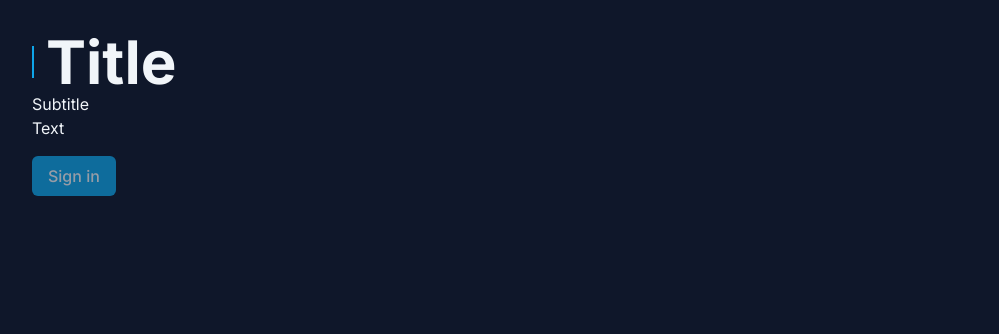
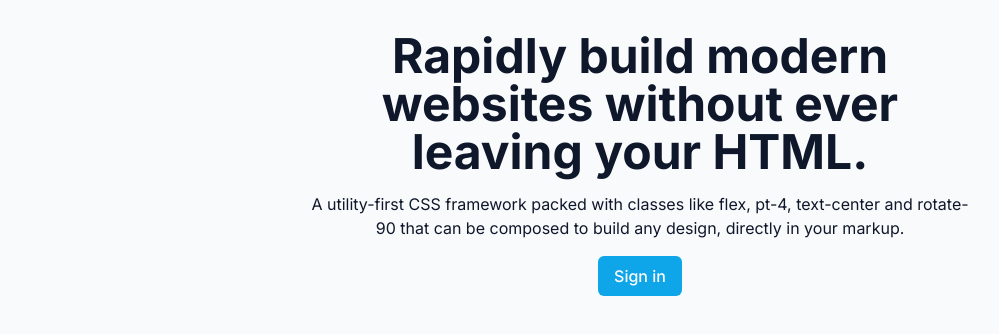
Before and after one commit to Jessica-Garcia/tailwind-next, a Next.js app: page / in a window 1280 px wide. Shown: the top 334 px of the page, without its empty margins (0-999 px from the left). Built offline with nearby package versions, Linux system fonts and the light colour scheme.

Commit message:
dark mode

```diff
--- a/src/app/page.tsx
+++ b/src/app/page.tsx
@@ -1,10 +1,15 @@
 export default function Home() {
   return (
-    <div className="p-8 bg-slate-900 text-slate-100 h-screen">
-      <h1 className="font-bold flex items-center gap-3 text-3xl sm:text-5xl lg:text-6xl before:flex before:w-0.5 before:h-8 before:bg-sky-500">Title</h1>
-      <h2>Subtitle</h2>
-      <p>Text</p>
-      <button disabled className="bg-sky-500 px-4 py-2 rounded-md font-medium mt-4 enabled:hover:bg-sky-600 disabled:opacity-60 disabled:cursor-not-allowed">Sign in</button>
+    <div className="p-8 dark:bg-slate-900 dark:text-slate-100 bg-slate-50 flex-col text-center items-center text-slate-900 h-screen flex">
+      <div className="max-w-2xl">
+        <h1 className="font-bold text-3xl sm:text-4xl lg:text-5xl">
+          Rapidly build modern websites without ever leaving your HTML.
+        </h1>
+        <p className="mt-4 dark:text-slate-400" >
+          A utility-first CSS framework packed with classes like flex, pt-4, text-center and rotate-90 that can be composed to build any design, directly in your markup.
+        </p>
+        <button className="bg-sky-500 dark:text-sky-950 dark:bg-sky-400 text-white px-4 py-2 rounded-md font-medium mt-4 enabled:hover:bg-sky-600 disabled:opacity-60 disabled:cursor-not-allowed">Sign in</button>
+      </div>
     </div>
   )
 }
```
